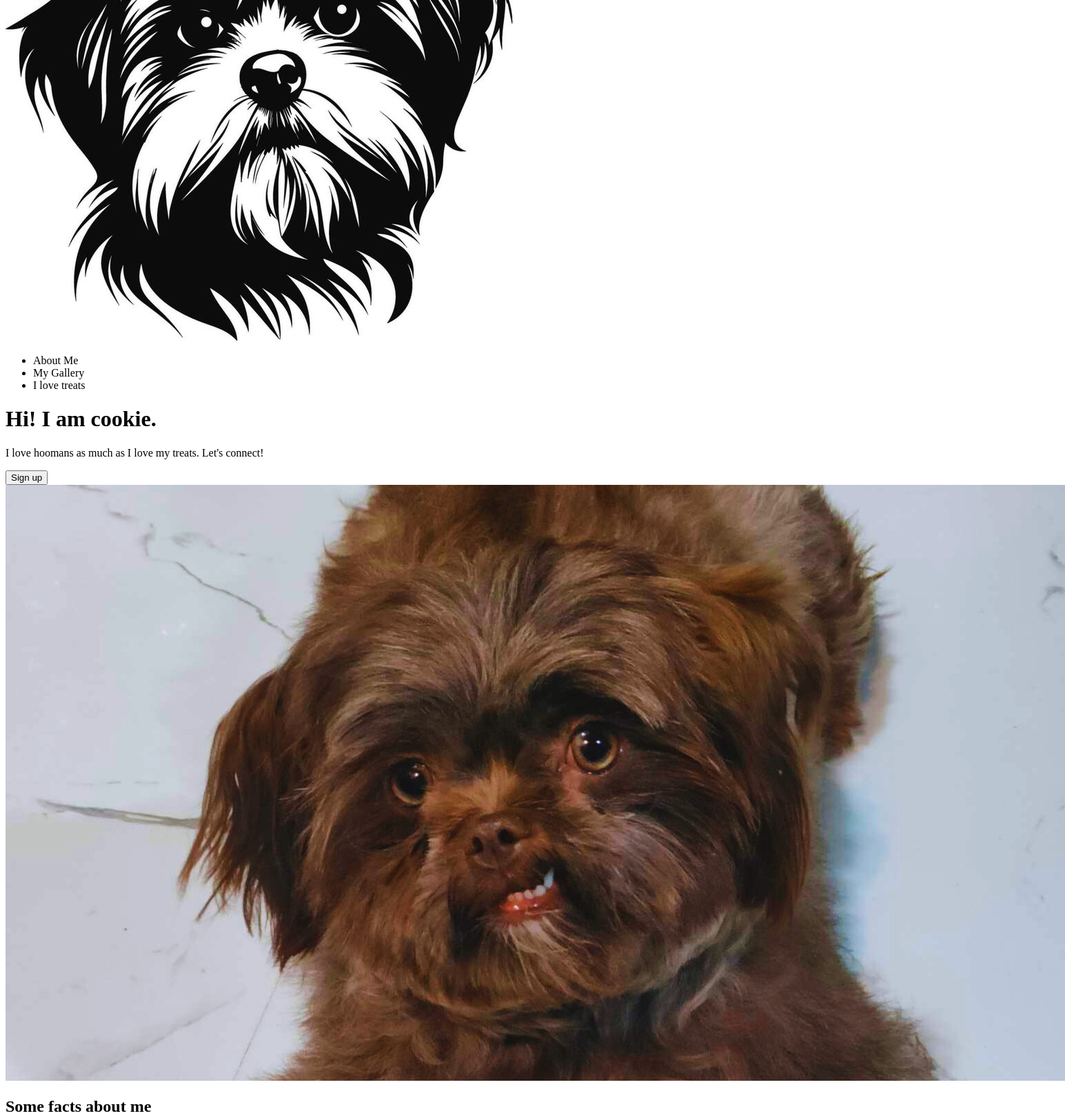
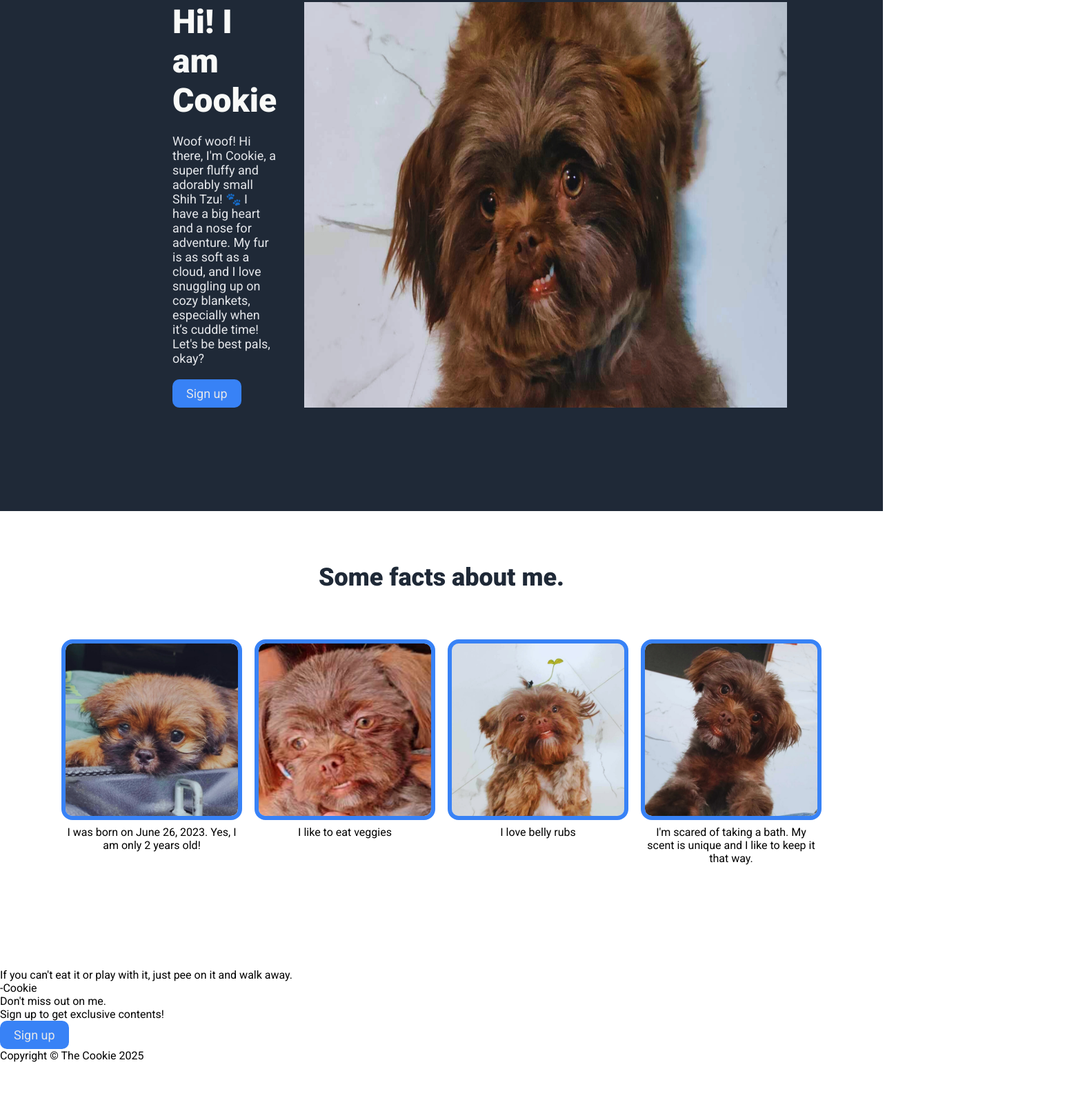
Before and after one commit to itsadriannieva/Landing-Page, a plain HTML site: page index.html in a window 1280 px wide. Shown: the part 241-1862 px from the top of the page at 69% size, 1544 px wide, since content can reach past the window. After the commit the page ends 1781 px from the top, so only its background shows below. Drawn offline with Linux system fonts and the light colour scheme.

Commit message:
done until page 2 of landing page

```diff
--- a/index.html
+++ b/index.html
@@ -3,9 +3,17 @@
   <head>
     <meta charset="UTF-8" />
     <meta name="viewport" content="width=device-width, initial-scale=1.0" />
-    <title>Landing Page</title>
+    <title>Cookie The Shih Tzu</title>
+    <link rel="stylesheet" href="./styles.css" />
+    <link rel="preconnect" href="https://fonts.googleapis.com" />
+    <link rel="preconnect" href="https://fonts.gstatic.com" crossorigin />
+    <link
+      href="https://fonts.googleapis.com/css2?family=Roboto:ital,wght@0,100..900;1,100..900&display=swap"
+      rel="stylesheet"
+    />
   </head>
   <body>
+    <div class="main">
       <div class="header">
         <img
           src="./pictures/silhouette character shih tzu dog, cute logo_.jpeg"
@@ -13,47 +21,66 @@
         />
         <div class="header-links">
           <ul>
-          <li>About Me</li>
-          <li>My Gallery</li>
-          <li>I love treats</li>
+            <li><a href="#">About Me</a></li>
+            <li><a href="#">My Gallery</a></li>
+            <li><a href="#">I love treats</a></li>
           </ul>
         </div>
       </div>
       <div class="page-1">
-      <h1>Hi! I am cookie.</h1>
-      <p>I love hoomans as much as I love my treats. Let's connect!</p>
+        <div class="heropart">
+          <h1>Hi! I am Cookie</h1>
+          <p>
+            Woof woof! Hi there, I'm Cookie, a super fluffy and adorably small
+            Shih Tzu! 🐾 I have a big heart and a nose for adventure. My fur is
+            as soft as a cloud, and I love snuggling up on cozy blankets,
+            especially when it’s cuddle time! Let's be best pals, okay?
+          </p>
           <button>Sign up</button>
+        </div>
+
         <img
           src="./pictures/f345b617-d2d2-484f-8b31-a5403d4b5d1d.jpg"
           alt="Cookie main picture"
         />
       </div>
+    </div>
     <div class="page-2">
-      <h2>Some facts about me</h2>
+      <h2>Some facts about me.</h2>
+      <div class="cardscontainer">
+        <div class="cards">
           <img
             src="./pictures/d5f56b74-4977-4ee4-aad2-14d5a96b775f.jpg"
             alt="baby cookie"
           />
           <div class="text">
-        I was born on June 26, 1998. Yes, I am only 2 years old!
+            I was born on June 26, 2023. Yes, I am only 2 years old!
           </div>
+        </div>
+        <div class="cards">
           <img
             src="./pictures/421200697_354369160797269_4800453418832133199_n.jpg"
             alt="baby cookie"
           />
           <div class="text">I like to eat veggies</div>
+        </div>
+        <div class="cards">
           <img
             src="./pictures/6dd6c09e-88af-4b20-bd9e-67601cb840ad.jpg"
             alt="baby cookie"
           />
           <div class="text">I love belly rubs</div>
+        </div>
+        <div class="cards">
           <img
             src="./pictures/eb95acbb-c127-4829-ba6a-650888667641.jpg"
             alt="baby cookie"
           />
           <div class="text">
-        I'm scared of taking a bath. My scent is unique and I like to keep it
-        that way.
+            I'm scared of taking a bath. My scent is unique and I like to keep
+            it that way.
+          </div>
+        </div>
       </div>
     </div>
     <div class="page-3">
--- /dev/null
+++ b/styles.css
@@ -0,0 +1,109 @@
+* {
+  font-family: "Roboto", sans-serif;
+  padding: 0;
+  margin: 0;
+}
+
+.main {
+  background-color: #1f2937;
+}
+
+h1 {
+  font-size: 48px;
+  color: #f9faf8;
+  font-weight: 900;
+}
+
+p,
+a,
+button {
+  font-size: 18px;
+  color: #e5e7eb;
+}
+
+.header {
+  display: flex;
+  justify-content: space-between;
+  padding: 10px 250px;
+  align-items: center;
+}
+
+.header img {
+  display: block;
+  max-width: 75px;
+  max-height: auto;
+  width: auto;
+  height: auto;
+  border-radius: 50px;
+}
+
+.header-links li {
+  list-style-type: none;
+}
+
+a {
+  text-decoration: none;
+}
+
+ul {
+  display: flex;
+  gap: 30px;
+}
+
+.page-1 img {
+  display: block;
+  max-width: 700px;
+  max-height: auto;
+  width: auto;
+  height: auto;
+}
+
+.page-1 {
+  display: flex;
+  padding: 150px 250px;
+  justify-content: space-between;
+  gap: 40px;
+}
+
+h1,
+p {
+  margin-bottom: 20px;
+}
+
+button {
+  padding: 10px 20px;
+  background-color: #3882f6;
+  border-width: 0px;
+  border-color: #f9faf8;
+  border-radius: 10px;
+}
+
+h2 {
+  font-size: 36px;
+  color: #1f2937;
+  font-weight: 900;
+  margin-bottom: 75px;
+}
+
+.page-2 {
+  padding: 75px 250px 150px 250px;
+  text-align: center;
+}
+
+.cards img {
+  width: 250px;
+  height: 250px;
+  border-radius: 10px;
+  outline: 6px solid #3882f6;
+  margin-bottom: 10px;
+}
+
+.cardscontainer {
+  display: flex;
+  justify-content: center;
+  gap: 30px;
+}
+
+.cards {
+  max-width: 250px;
+}
```
Lines whose indentation alone changed are shown as unchanged.
